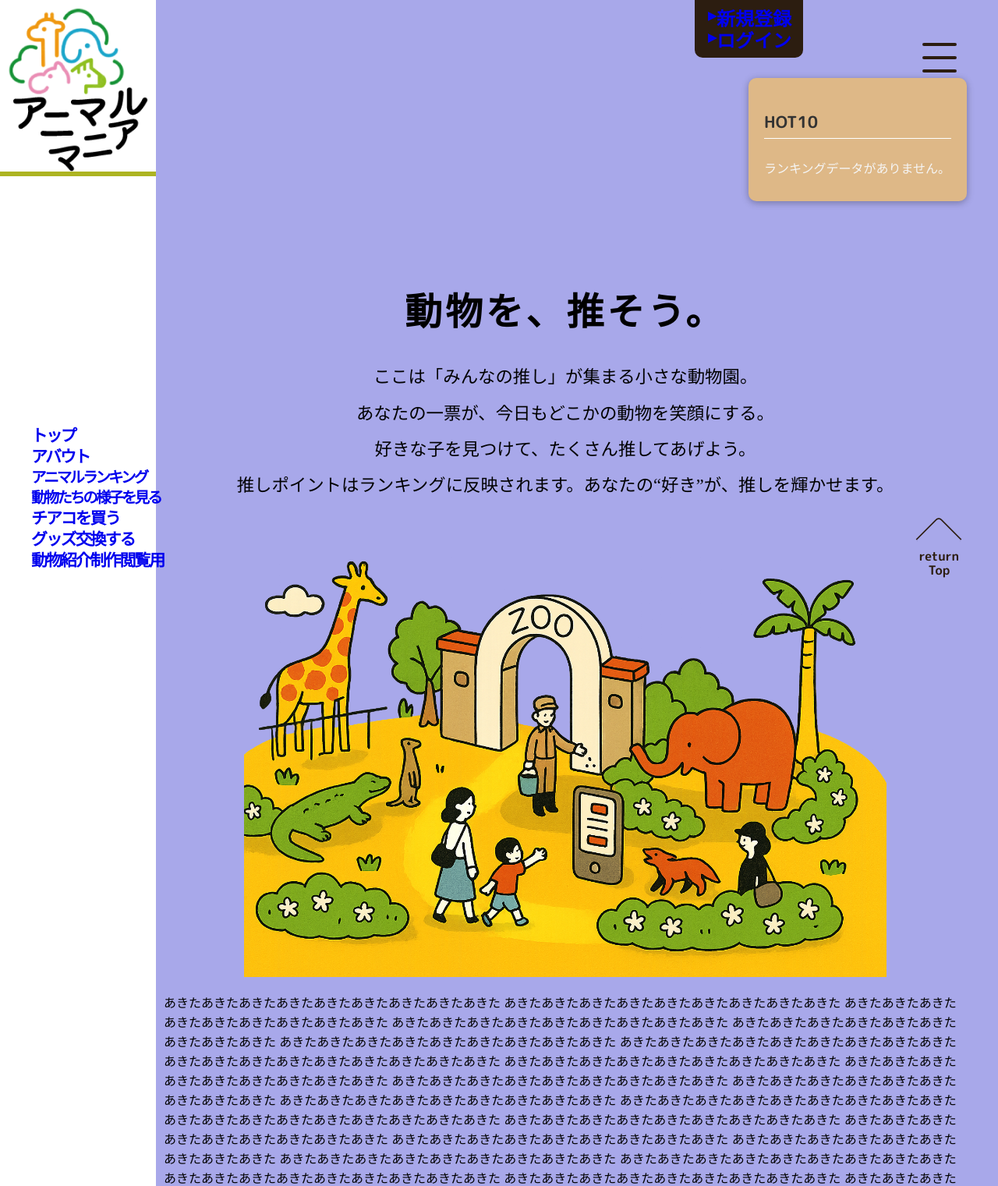
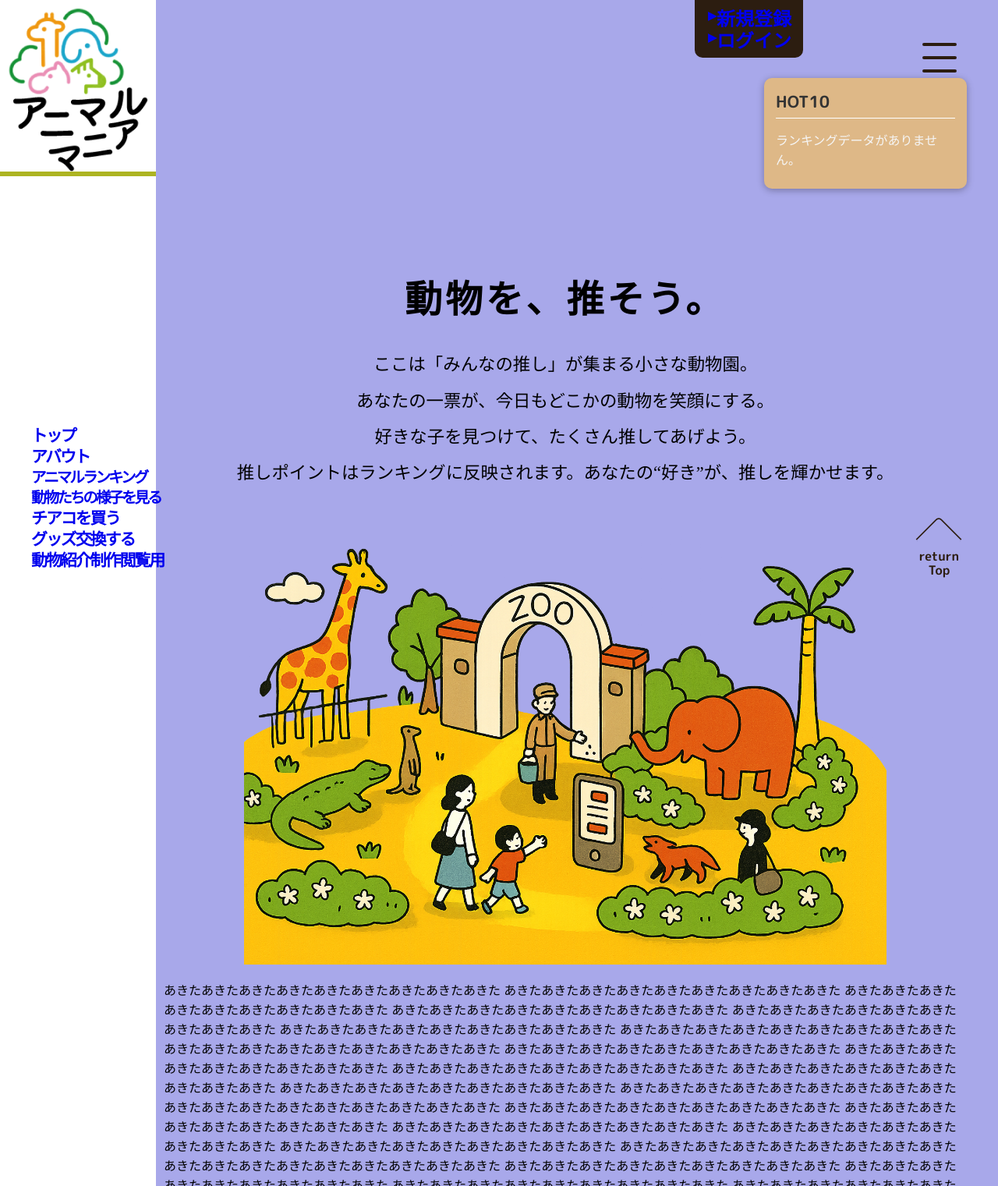
Before and after one commit to muratter93/oshiapp, a Django app: page / in a window 1280 px wide. Shown: the top 1521 px of the page at 78% size. Run offline with Django 5.2, Linux system fonts and the light colour scheme; data that the repository does not hold is empty; some web fonts are replaced.

Commit message:
cssをちょっとへんこう(ムラタ)

```diff
--- a/static/css/main.css
+++ b/static/css/main.css
@@ -3,8 +3,8 @@
 ========================================= */
 .index {
   --gap: 10px;
-  --grid-min: 240px;
-  --rank-width: 280px;
+  --grid-min: 250px;
+  --rank-width: 260px;
   --c-text: #222;
   --c-bg: #000;
   --c-white: #fff;
@@ -46,7 +46,8 @@
 .index-main .animal-grid {   /* ← 対象を .index-main 内に限定 */
   flex: 1;
   display: grid;
-  gap: var(--gap);
+  gap: 8px var(--gap);              /* ← 行8px / 列 --gap */
+  overflow-anchor: none;
   grid-template-columns: repeat(auto-fit, minmax(var(--grid-min), 1fr));
   box-sizing: border-box;
   padding: 0;
@@ -60,7 +61,7 @@
   width: var(--rank-width);
   background-color: #DEB887;
   color: #f5f5f5;
-  padding: 20px;
+  padding: 15px;
   border-radius: 10px;
   box-shadow: 0 2px 10px rgba(0,0,0,0.3);
 }
@@ -69,7 +70,8 @@
 .ranking-title {
   font-size: 1.3rem;
   color: #333333;
-  margin-bottom: 15px;
+  margin-top: 0px;
+  margin-bottom: 5px;
   text-align: left;
   border-bottom: 1px solid #FFFFFF;
   padding-bottom: 5px;
```
Also changed, not shown: other parts of static/css/main.css (+33 -5 lines).
